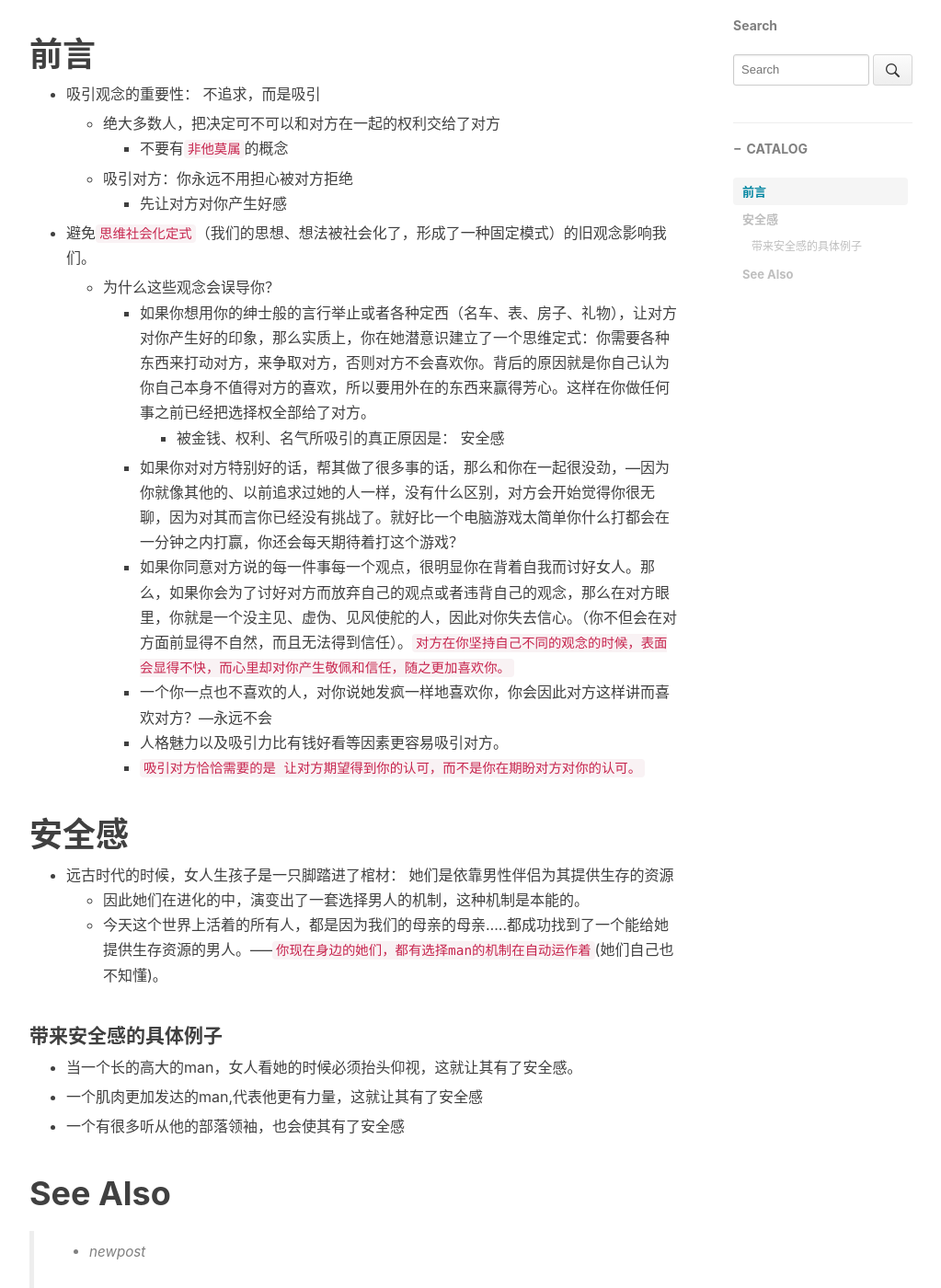
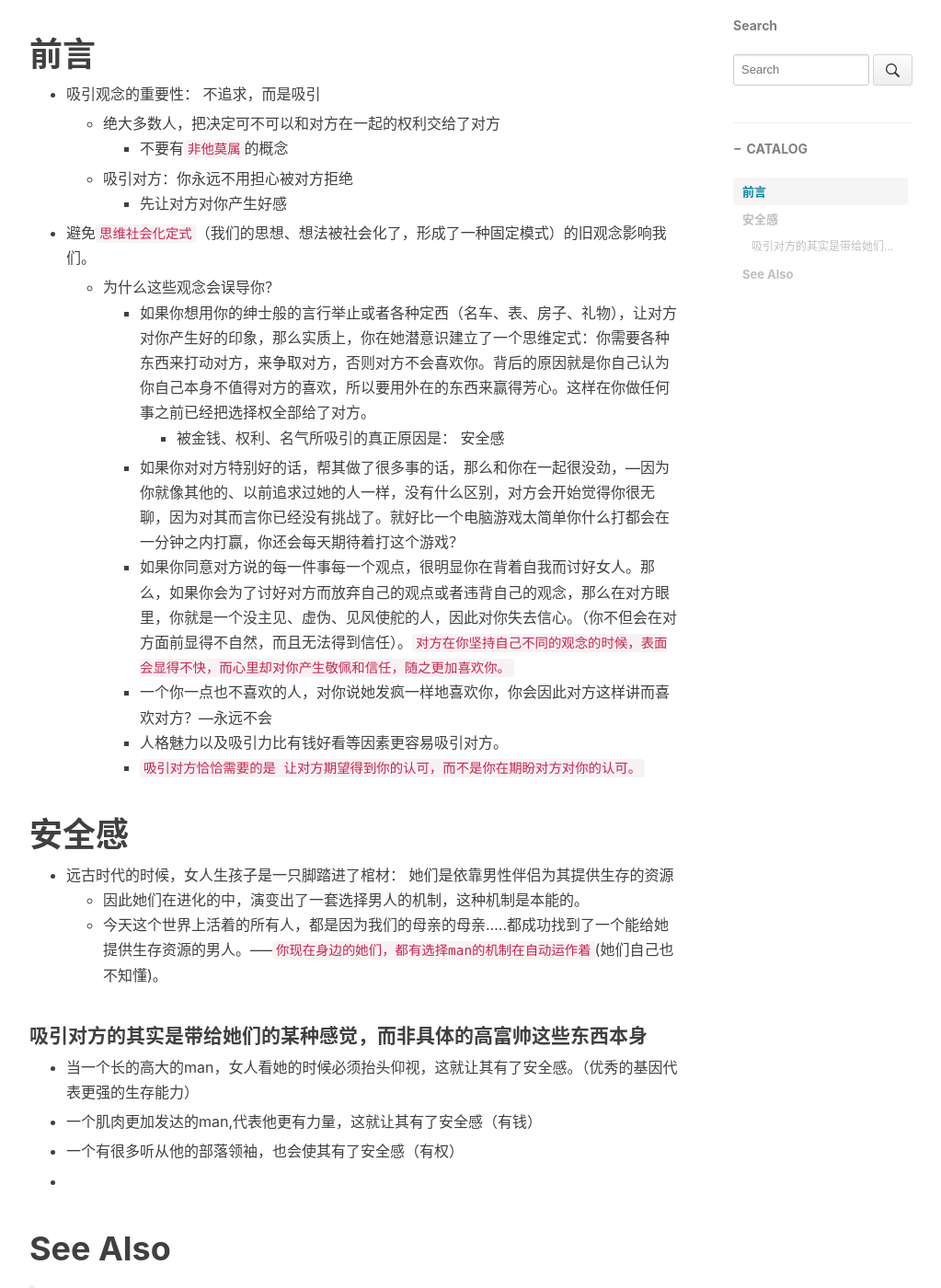
Before and after one commit to pua1203/pua1203.github.io, a Jekyll site: the page built from _posts/HookedOnMe/2018-10-16-What_attracts_girls.md, in a window 1280 px wide and 1400 px high, scrolled down 533 px. Shown: the whole window at 92% size, without its empty margins (233-1256 px from the left). Built offline with Jekyll 4.4.1, drawn with Linux system fonts in a browser that asks for light colours; nearby versions of some CDN libraries; comment, search, counter and statistics services are not loaded.

Commit message:
吸引对方的其实是带给她们的某种感觉，而非具体的高富帅这些东西本身

```diff
--- a/_posts/HookedOnMe/2018-10-16-What_attracts_girls.md
+++ b/_posts/HookedOnMe/2018-10-16-What_attracts_girls.md
@@ -48,18 +48,18 @@ subtitle: 什么吸引对方
 
 
 
-#### 带来安全感的具体例子
+#### 吸引对方的其实是带给她们的某种感觉，而非具体的高富帅这些东西本身
 
 
 
-* 当一个长的高大的man，女人看她的时候必须抬头仰视，这就让其有了安全感。
+* 当一个长的高大的man，女人看她的时候必须抬头仰视，这就让其有了安全感。（优秀的基因代表更强的生存能力）
 
-* 一个肌肉更加发达的man,代表他更有力量，这就让其有了安全感
+* 一个肌肉更加发达的man,代表他更有力量，这就让其有了安全感（有钱）
 
-* 一个有很多听从他的部落领袖，也会使其有了安全感
+* 一个有很多听从他的部落领袖，也会使其有了安全感（有权）
 
 
-
+*
 
 # See Also
 
```
